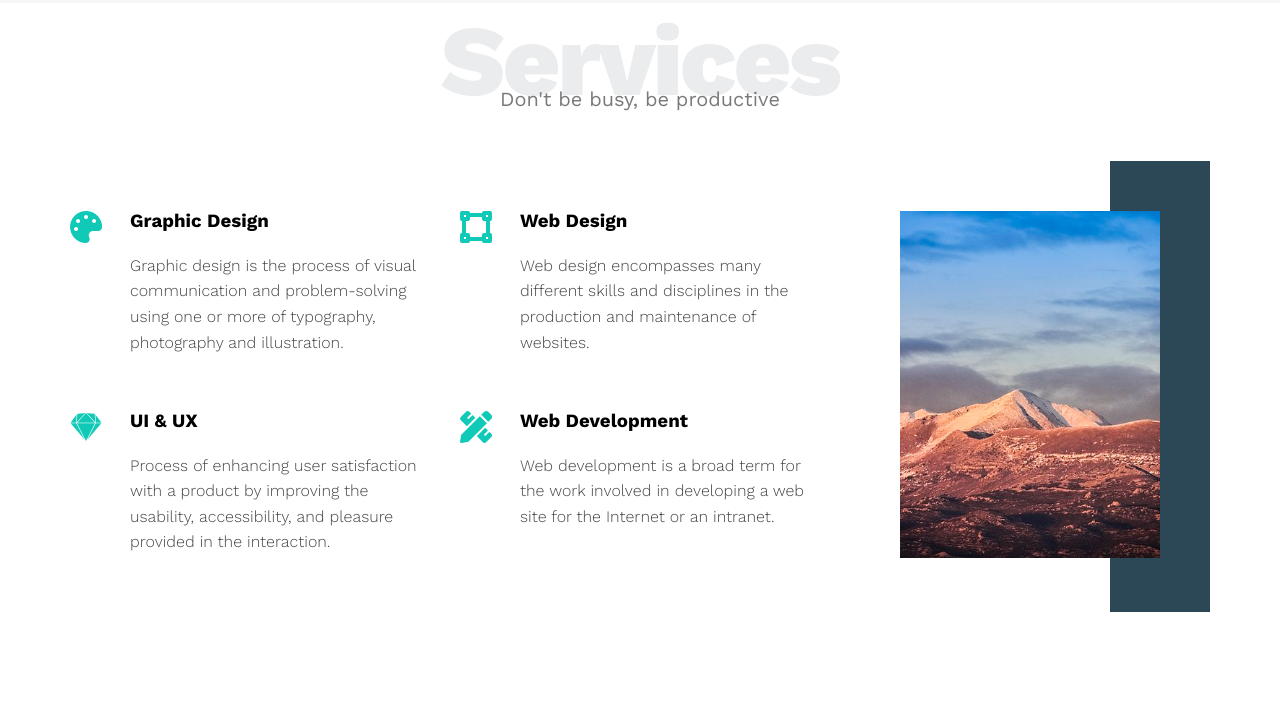
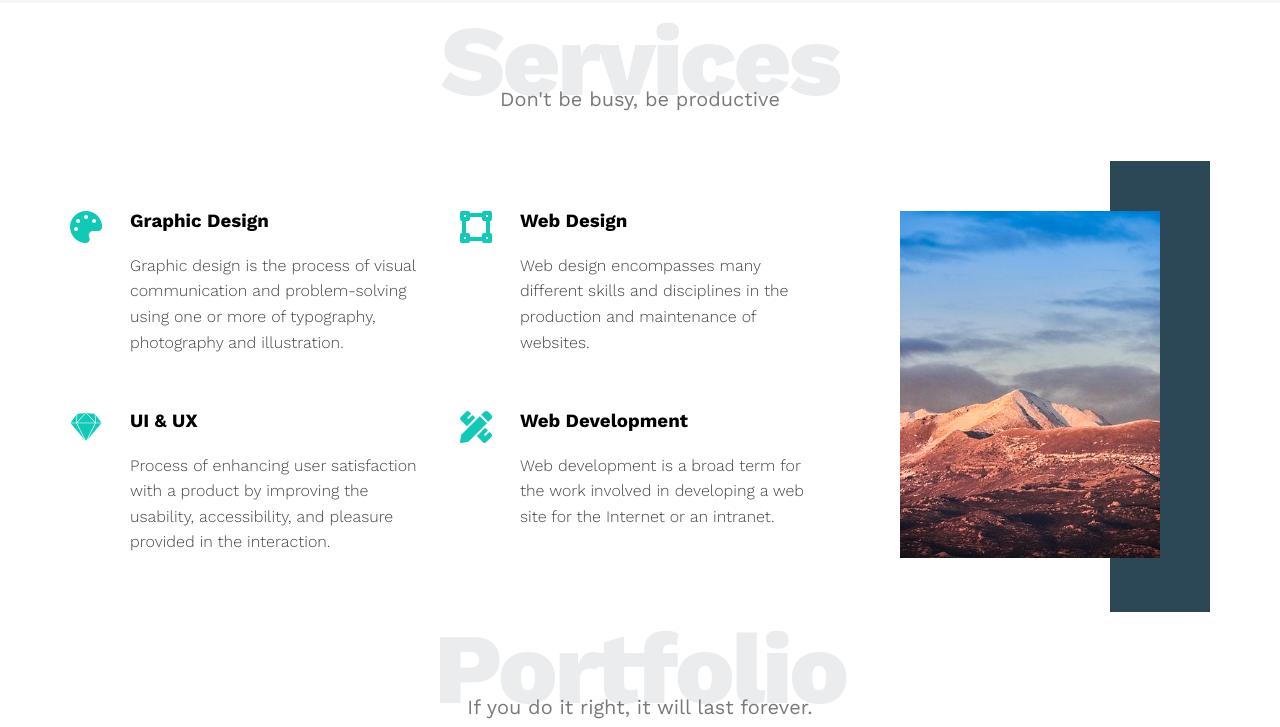
Before and after one commit to mahmoudhussein37/Project2, a plain HTML site: page index.html in a window 1280 px wide. Shown: the part 1203-1930 px from the top of the page. Before the commit the page ends 1815 px from the top, so only its background shows below. Drawn offline with nearby package versions, Linux system fonts and the light colour scheme.

Commit message:
I made two <div> elements, one for portfolio and second for container and i put iside it <h2> and <p> elements.

```diff
--- a/index.html
+++ b/index.html
@@ -120,6 +120,10 @@
         </div>
       </div>
     </div>
-<div></div>
+    <!-- Start Portfolio -->
+    <div class="portfolio" id="portfolio">
+      <div class="container">
+        <h2 class="special-heading">Portfolio</h2>
+        <p>If you do it right, it will last forever.</p>
   </body>
 </html>
```
